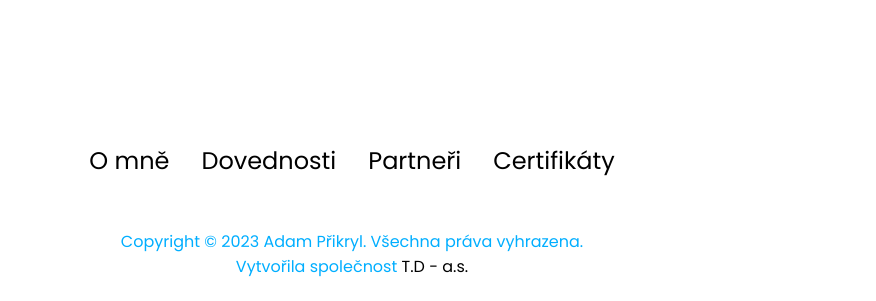
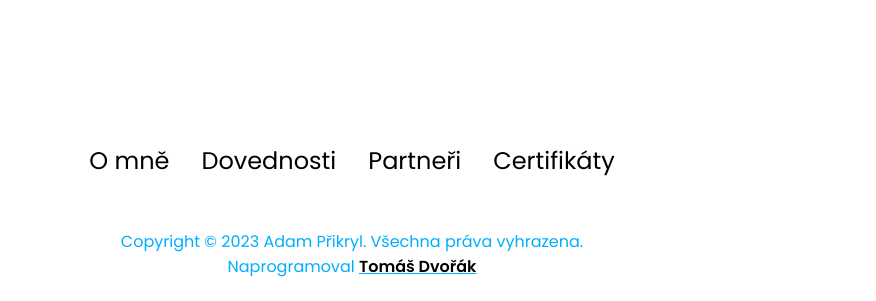
Before and after one commit to BcDvorinka/ap_portfolio, a plain HTML site: page index.html in a window 1280 px wide. Shown: the part 6412-6713 px from the top of the page, without its empty margins (288-1164 px from the left). Drawn offline with Linux system fonts and the light colour scheme.

Commit message:
Update index.html

```diff
--- a/index.html
+++ b/index.html
@@ -362,7 +362,7 @@
         </div>
       </nav>
       <p>Copyright &#169; 2023 Adam Přikryl. Všechna práva vyhrazena.</p>
-      <p>Vytvořila společnost <a href="https://bcdvorinka.github.io/td_portfolio/" target="_blank">T.D - a.s.</a></p>
+      <p>Naprogramoval <b><u><a href="https://tdvorak.site" target="_blank">Tomáš Dvořák</a></u></b></p>
     </footer>
     <script src="script.js"></script>
   </div>
```
